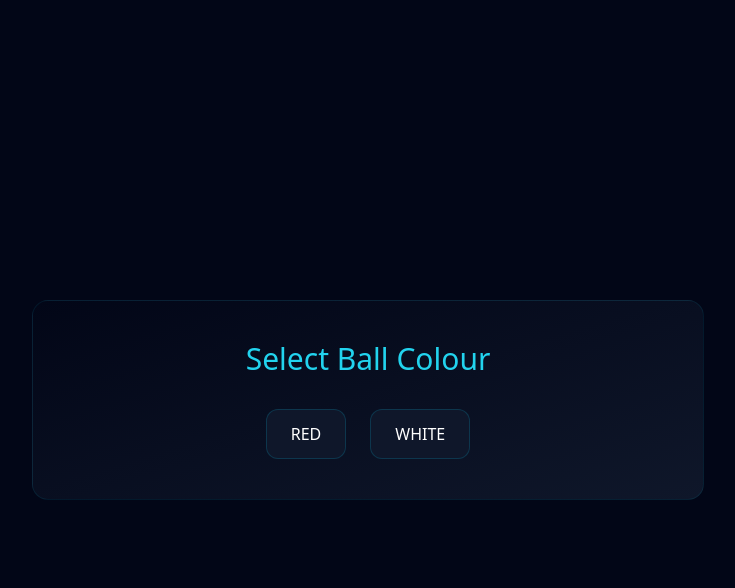
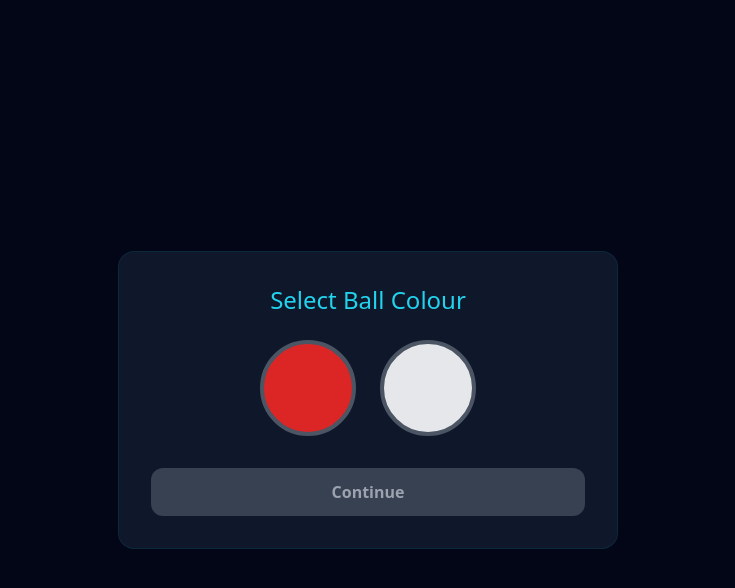
Before and after one commit to SportsFacts/Free-Ball-Tracking-System, a Next.js app in the folder ball-tracking-frontend/: page / in a window 1280 px wide. Both pictures are taken after a click on the button "Start Ball Tracking". Shown: the top 588 px of the page, without its empty margins (272-1007 px from the left). Built offline with nearby package versions, Linux system fonts and the light colour scheme.

Commit message:
Update page.jsx

```diff
--- a/ball-tracking-frontend/app/page.jsx
+++ b/ball-tracking-frontend/app/page.jsx
@@ -7,22 +7,16 @@ export default function BallTrackingApp() {
   const [ballColor, setBallColor] = useState(null);
   const [videoFile, setVideoFile] = useState(null);
 
-  const handleColorSelect = (color) => {
-    setBallColor(color);
-    setScreen("upload");
-  };
+  const handleVideoUpload = (event) => {
+    const file = event.target.files?.[0];
+    if (!file) return;
 
-  const handleVideoUpload = (e) => {
-    const file = e.target.files[0];
-    if (file) {
+    console.log("Uploaded:", file);
     setVideoFile(file);
-      setScreen("tracking");
-    }
   };
 
   return (
-    <div className="min-h-screen flex items-center justify-center bg-[#020617] text-white">
-      <div className="w-full max-w-2xl p-10 rounded-2xl bg-gradient-to-br from-[#020617] to-[#0f172a] border border-cyan-500/10">
+    <div className="min-h-screen bg-[#020617] text-white flex items-center justify-center">
 
       {/* INTRO SCREEN */}
       {screen === "intro" && (
@@ -34,52 +28,103 @@ export default function BallTrackingApp() {
           <button
             onClick={() => setScreen("color")}
             className="px-8 py-4 bg-cyan-500 hover:bg-cyan-400
-                         text-black font-semibold rounded-xl transition"
+                       text-black font-semibold rounded-xl
+                       shadow-lg transition"
           >
             Start Ball Tracking
           </button>
         </div>
       )}
 
-        {/* COLOR SELECTION */}
+      {/* BALL COLOR SELECTION */}
       {screen === "color" && (
-          <div className="text-center">
-            <h2 className="text-3xl text-cyan-400 mb-8">
+        <div className="w-[500px] bg-[#0f172a] rounded-2xl p-8 border border-cyan-500/10">
+
+          <h2 className="text-2xl text-cyan-400 mb-6 text-center">
             Select Ball Colour
           </h2>
 
-            <div className="flex justify-center gap-6">
+          <div className="flex justify-center gap-6 mb-8">
+
             {["red", "white"].map((color) => (
               <button
                 key={color}
-                  onClick={() => handleColorSelect(color)}
-                  className="px-6 py-3 bg-[#0f172a] hover:bg-cyan-500/10
-                             border border-cyan-500/20 rounded-xl transition"
+                onClick={() => setBallColor(color)}
+                className={`w-24 h-24 rounded-full border-4 transition
+                  ${ballColor === color
+                    ? "border-cyan-400 scale-110"
+                    : "border-gray-600 hover:border-cyan-400"
+                  }
+                  ${color === "red" ? "bg-red-600" : "bg-gray-200"}
+                `}
+              />
+            ))}
+
+          </div>
+
+          <button
+            disabled={!ballColor}
+            onClick={() => setScreen("upload")}
+            className={`w-full py-3 rounded-xl font-semibold transition
+              ${ballColor
+                ? "bg-cyan-500 hover:bg-cyan-400 text-black"
+                : "bg-gray-700 text-gray-400 cursor-not-allowed"
+              }
+            `}
           >
-                  {color.toUpperCase()}
+            Continue
           </button>
-              ))}
-            </div>
         </div>
       )}
 
       {/* VIDEO UPLOAD */}
       {screen === "upload" && (
-          <div className="text-center">
-            <h2 className="text-3xl text-cyan-400 mb-6">
-              Upload Delivery Video
+        <div className="w-[700px] bg-[#0f172a] rounded-2xl p-8 border border-cyan-500/10">
+
+          <h2 className="text-2xl text-cyan-400 mb-6">
+            Upload Video
           </h2>
+
+          <div className="relative border-2 border-dashed border-cyan-400/20
+                          rounded-xl h-[260px] flex flex-col items-center
+                          justify-center text-center bg-black/40">
+
+            <div className="text-5xl mb-4">⬆️</div>
+
+            <p className="text-gray-200 text-lg">
+              Drop your video here or click to browse
+            </p>
+
+            <p className="text-gray-500 text-sm mt-2">
+              Supports MP4, MOV, AVI
+            </p>
 
             <input
               type="file"
               accept="video/*"
               onChange={handleVideoUpload}
-              className="block w-full text-sm text-gray-400
-                         file:mr-4 file:py-3 file:px-6
-                         file:rounded-xl file:border-0
-                         file:bg-cyan-500 file:text-black
-                         hover:file:bg-cyan-400"
+              className="absolute inset-0 opacity-0 cursor-pointer"
             />
+          </div>
+
+          {videoFile && (
+            <div className="mt-6 text-green-400">
+              ✅ {videoFile.name}
+            </div>
+          )}
+
+          <button
+            disabled={!videoFile}
+            onClick={() => setScreen("tracking")}
+            className={`mt-6 w-full py-3 rounded-xl font-semibold transition
+              ${videoFile
+                ? "bg-cyan-500 hover:bg-cyan-400 text-black"
+                : "bg-gray-700 text-gray-400 cursor-not-allowed"
+              }
+            `}
+          >
+            Start Tracking
+          </button>
         </div>
       )}
 
@@ -94,48 +139,11 @@ export default function BallTrackingApp() {
             Ball Colour: {ballColor}
           </p>
 
-            <p className="text-gray-400 mb-6">
+          <p className="text-gray-400">
             Video: {videoFile?.name}
           </p>
-
-            <button
-              onClick={() => setScreen("results")}
-              className="px-6 py-3 bg-cyan-500 hover:bg-cyan-400
-                         text-black font-semibold rounded-xl transition"
-            >
-              View Results
-            </button>
         </div>
       )}
-
-        {/* RESULTS SCREEN */}
-        {screen === "results" && (
-          <div className="text-center">
-            <h2 className="text-4xl text-cyan-400 mb-6">
-              Tracking Results
-            </h2>
-
-            <div className="bg-[#0f172a] p-6 rounded-xl border border-cyan-500/10">
-              <p className="text-gray-300">✔ Ball Detection Complete</p>
-              <p className="text-gray-300">✔ Trajectory Calculated</p>
-              <p className="text-gray-300">✔ Impact Point Estimated</p>
-            </div>
-
-            <button
-              onClick={() => {
-                setScreen("intro");
-                setBallColor(null);
-                setVideoFile(null);
-              }}
-              className="mt-6 px-6 py-3 bg-cyan-500 hover:bg-cyan-400
-                         text-black font-semibold rounded-xl transition"
-            >
-              Start New Tracking
-            </button>
-          </div>
-        )}
-
-      </div>
     </div>
   );
 }
```
Lines whose indentation alone changed are shown as unchanged.
